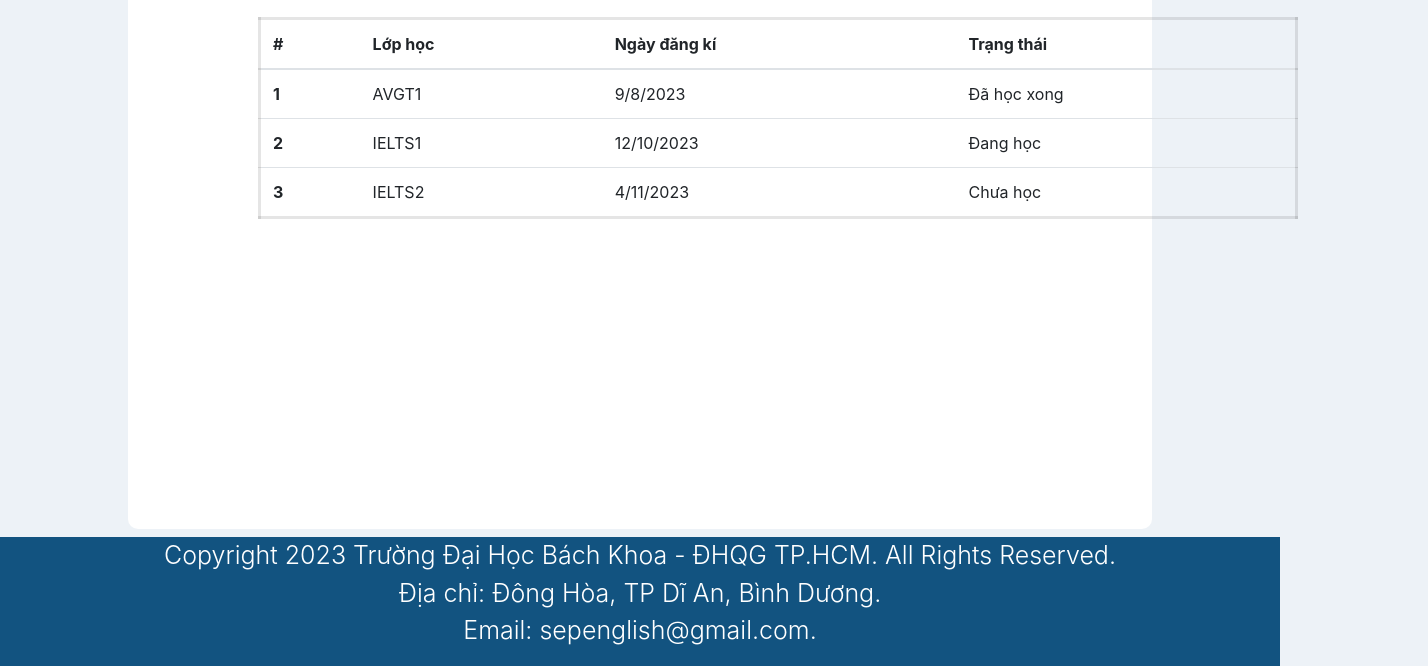
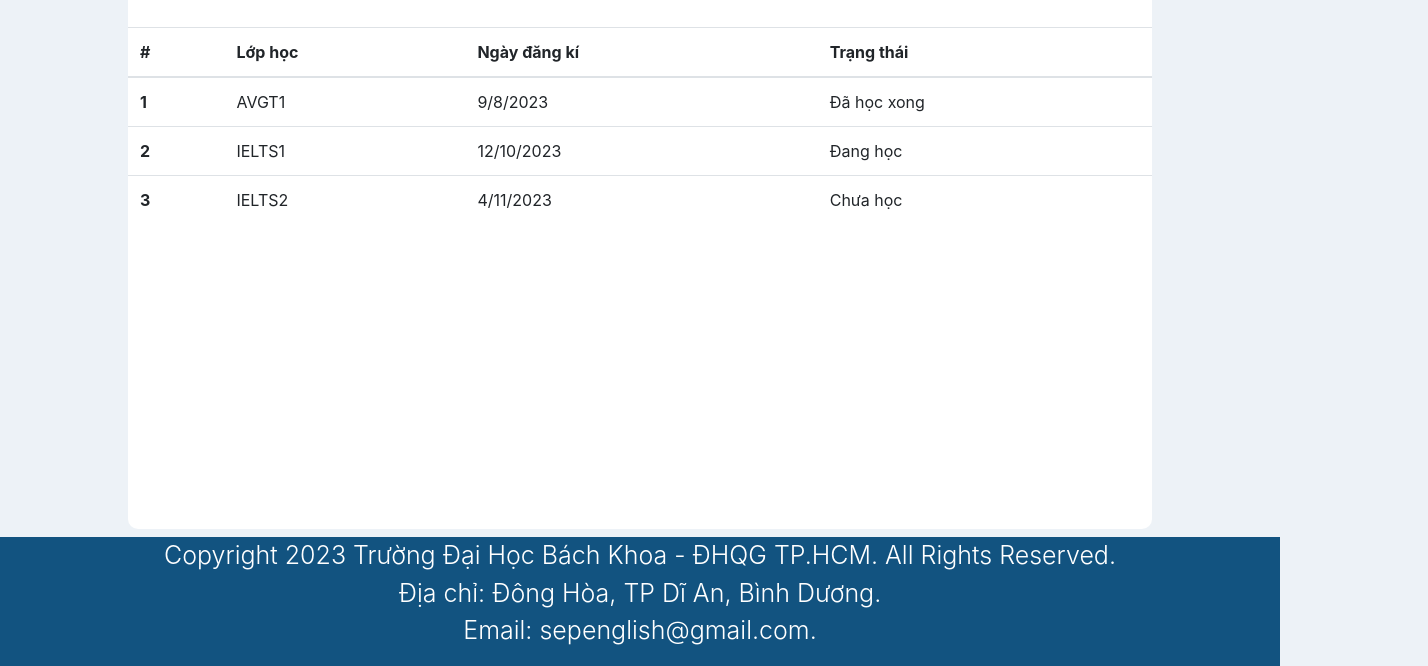
Before and after one commit to hathongthuong2k3/DACNPM, a plain HTML site: page client/MyCourses/myCoursesStudent.html in a window 1280 px wide. Shown: the part 211-877 px from the top of the page, 1428 px wide, since content can reach past the window. Drawn offline with nearby package versions, Linux system fonts and the light colour scheme.

Commit message:
update-my-page-my-courses

```diff
--- a/client/MyCourses/myCoursesStudent.css
+++ b/client/MyCourses/myCoursesStudent.css
@@ -40,20 +40,5 @@ body {
     margin: 40px 0 20px 50px;
     text-transform: uppercase;
     font-size: 30;
-
+    margin-bottom: 30px;
 }
-
-
-.my-courses .courses {
-    margin: auto;
-    width: 1300px;
-    display: flex;
-    justify-content: center;
-}
-
-.my-courses  .table {
-    width: 80%;
-    /* margin-left: 50px; */
-    border: 3px solid rgba(0, 0, 0, 0.10);
-    border-radius: 15px;
-}
```
Also changed, not shown: client/MyPage/myPageStudent.css (+0 -15 lines).
